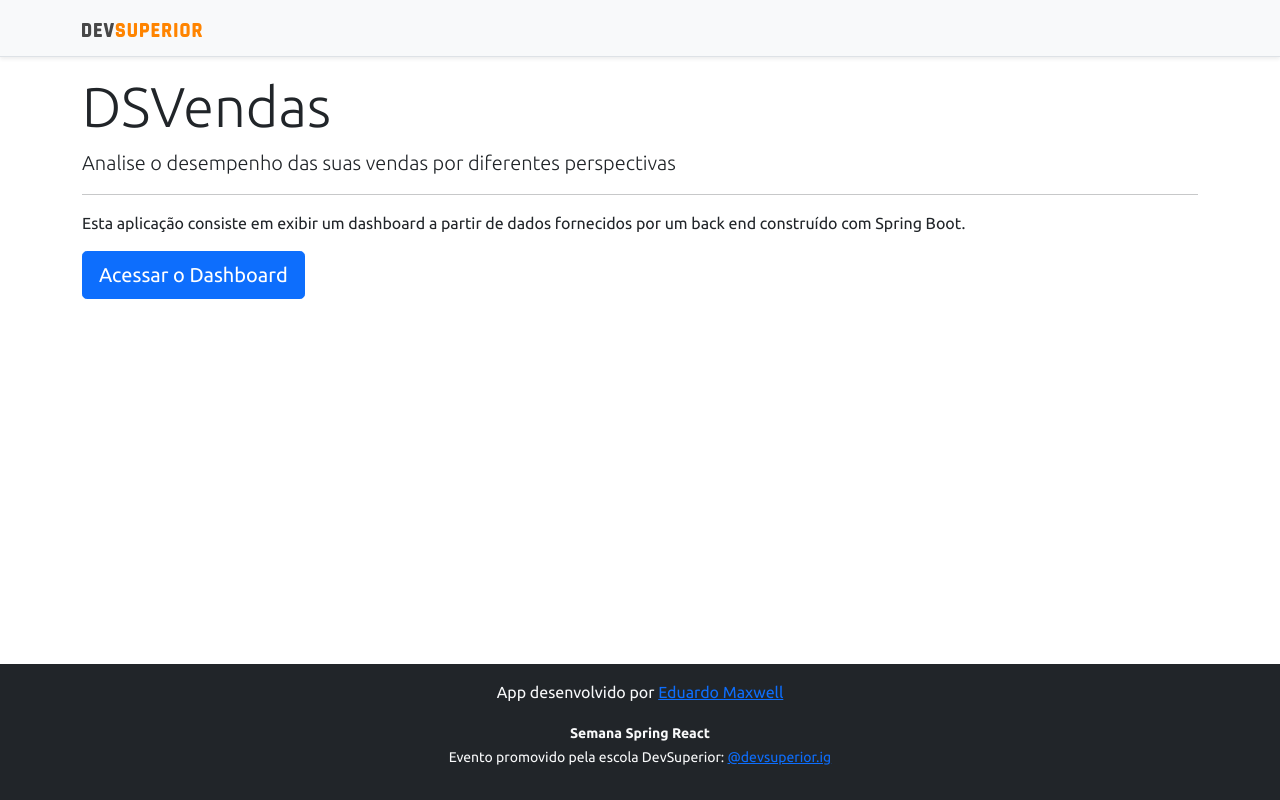
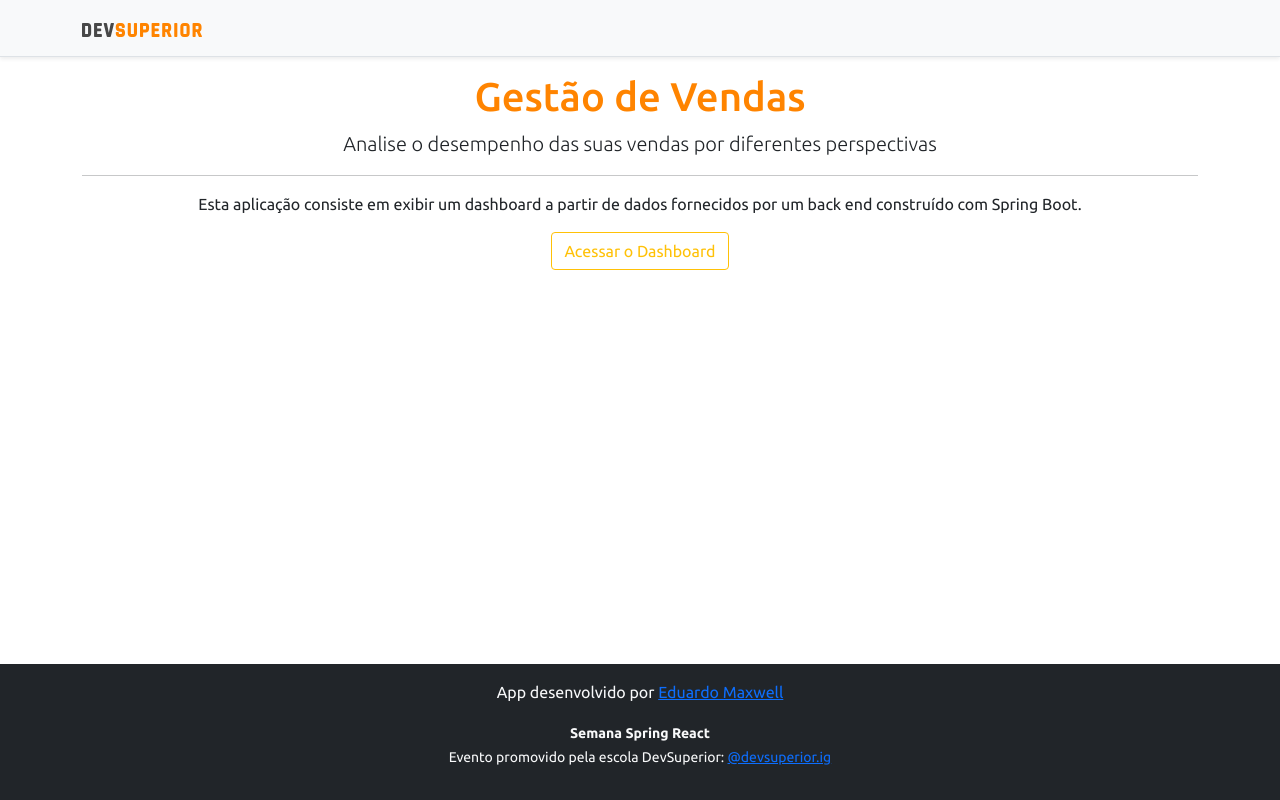
Before and after one commit to EduardoMaxwell/projeto-sds3, a React (Create React App) app in the folder frontend/: page / in a window 1280 px wide. Built offline with nearby package versions, Linux system fonts and the light colour scheme; no server answers.

Commit message:
front layout adjustment

```diff
--- a/frontend/src/pages/Home/index.tsx
+++ b/frontend/src/pages/Home/index.tsx
@@ -8,11 +8,14 @@ const Home = () => {
             <NavBar />
             <div className="container">
                 <div className="jumbotron">
-                    <h1 className="display-4">DSVendas</h1>
-                    <p className="lead">Analise o desempenho das suas vendas por diferentes perspectivas</p>
+                    <h1 className="display-8 text-primary d-flex justify-content-center">Gestão de Vendas</h1>
+                    <p className="lead d-flex justify-content-center">Analise o desempenho das suas vendas por diferentes perspectivas</p>
                     <hr />
-                    <p>Esta aplicação consiste em exibir um dashboard a partir de dados fornecidos por um back end construído com Spring Boot.</p>
-                    <Link className="btn btn-primary btn-lg" to="/dashboard">
+                    <p className="d-flex justify-content-center">Esta aplicação consiste em exibir um dashboard a partir de dados fornecidos por um back end construído com Spring Boot.</p>
+
+                </div>
+                <div className="d-flex justify-content-center">
+                    <Link className="btn btn-outline-warning" to="/dashboard">
                         Acessar o Dashboard
                     </Link>
                 </div>
```
